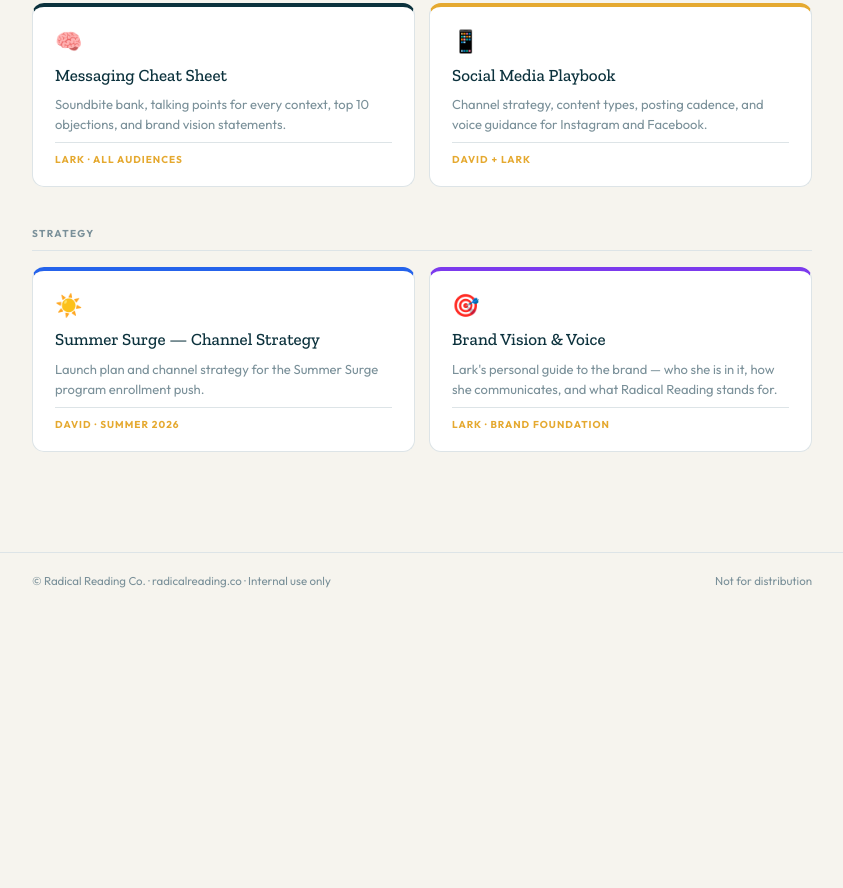
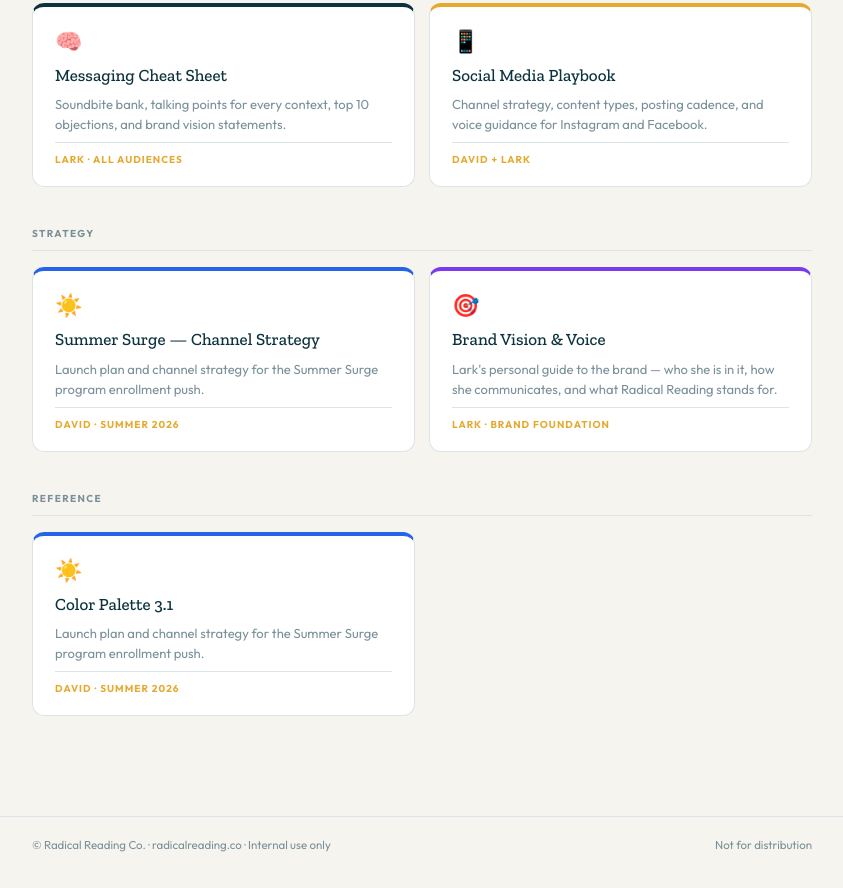
Before and after one commit to dzivot/radical, a plain HTML site: page index.html in a window 1280 px wide. Shown: the part 368-1256 px from the top of the page, without its empty margins (218-1061 px from the left). Before the commit the page ends 992 px from the top, so only its background shows below. Drawn offline with nearby package versions, Linux system fonts and the light colour scheme.

Commit message:
Update index.html

```diff
--- a/index.html
+++ b/index.html
@@ -99,6 +99,8 @@ footer { max-width: 860px; margin: 0 auto; padding: 20px 40px 36px; display: fle
 
   </div>
 
+
+
   <div class="grid-label">Strategy</div>
   <div class="doc-grid">
 
@@ -118,6 +120,18 @@ footer { max-width: 860px; margin: 0 auto; padding: 20px 40px 36px; display: fle
 
   </div>
 
+   <div class="grid-label">Reference</div>
+  <div class="doc-grid">
+
+    <a class="doc-card blue" href="RR_Palette_Reference_Jade_vs_MidAzure.html">
+      <div class="doc-icon">☀️</div>
+      <div class="doc-title">Color Palette 3.1</div>
+      <div class="doc-desc">Launch plan and channel strategy for the Summer Surge program enrollment push.</div>
+      <div class="doc-tag">David · Summer 2026</div>
+    </a>
+
+  </div>
+
 </div>
 
 <footer>
```
